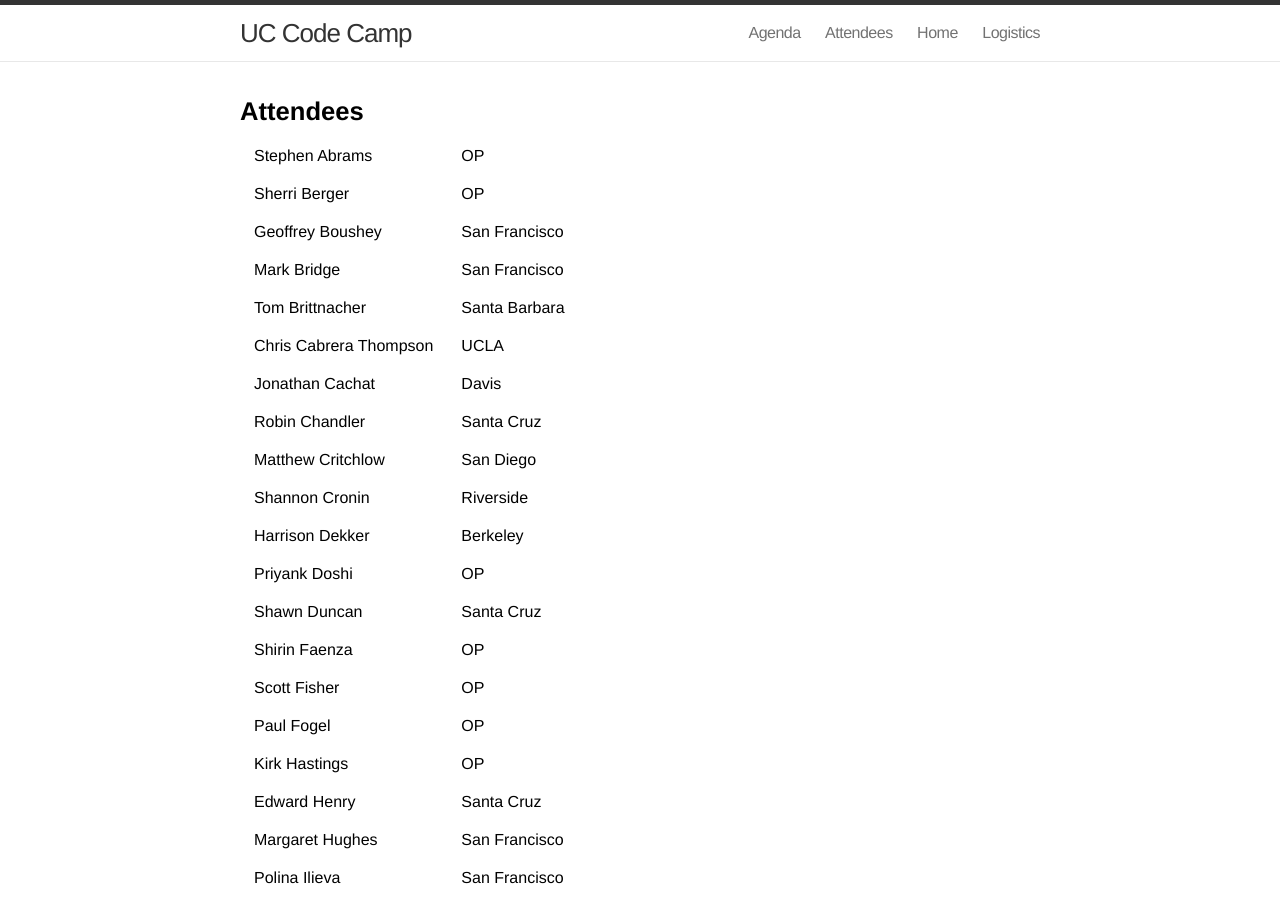
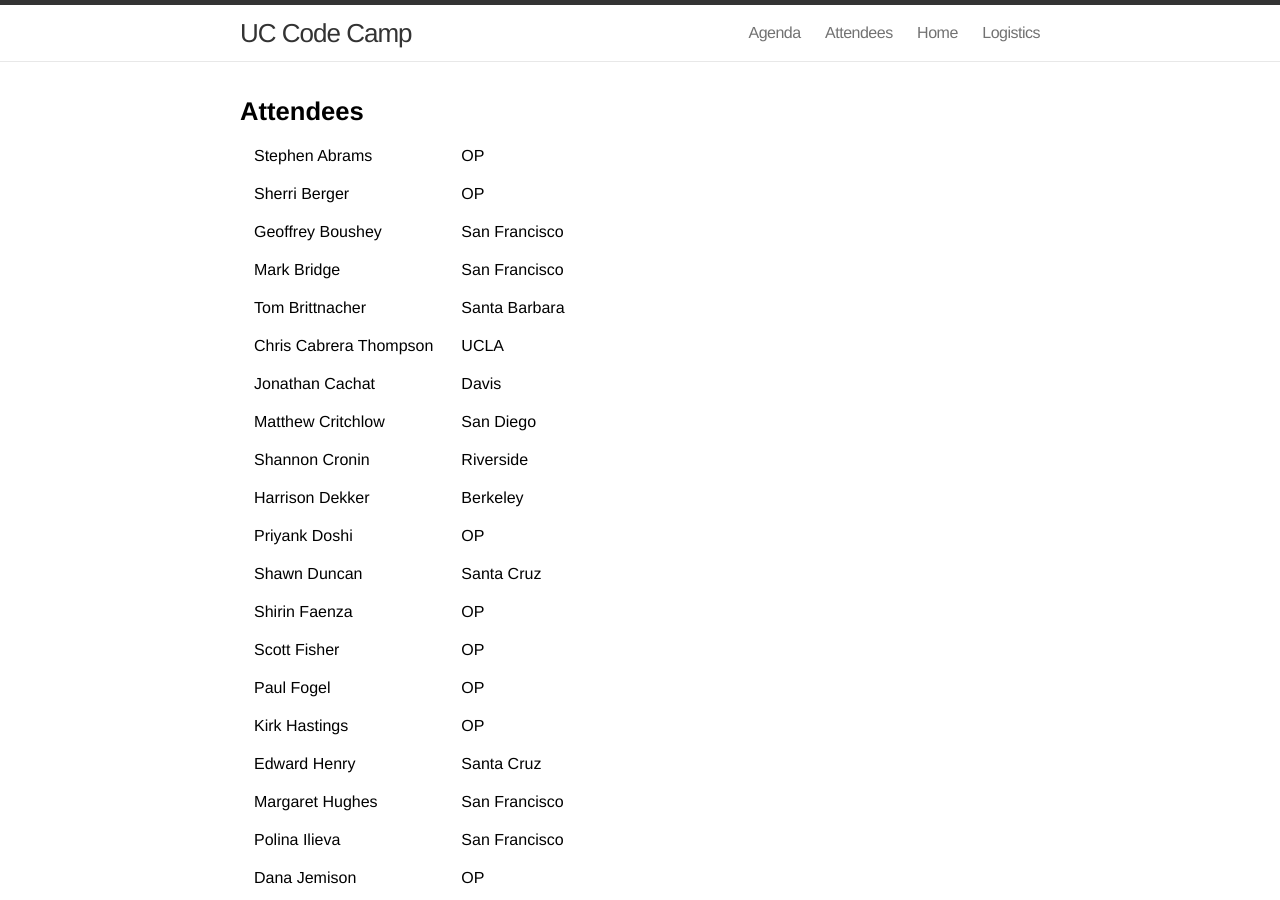
Before and after one commit to CDLUC3/UC-code-camp, a Jekyll site: the page built from attendees.md, in a window 1280 px wide and 900 px high. Built offline with Jekyll 4.4.1, drawn with Linux system fonts in a browser that asks for light colours; Markdown is read by kramdown in place of the engine named in the settings.

Commit message:
remove robin

```diff
--- a/attendees.md
+++ b/attendees.md
@@ -12,7 +12,6 @@
 <tr>	<td>	Tom Brittnacher	</td>	<td>	</td>	<td>	Santa Barbara	</td>	</tr>
 <tr>	<td>	Chris Cabrera Thompson	</td>	<td>	</td>	<td>	UCLA	</td>	</tr>
 <tr>	<td>	Jonathan Cachat	</td>	<td>	</td>	<td>	Davis	</td>	</tr>
-<tr>	<td>	Robin Chandler	</td>	<td>	</td>	<td>	Santa Cruz	</td>	</tr>
 <tr>	<td>	Matthew Critchlow	</td>	<td>	</td>	<td>	San Diego	</td>	</tr>
 <tr>	<td>	Shannon Cronin	</td>	<td>	</td>	<td>	Riverside	</td>	</tr>
 <tr>	<td>	Harrison Dekker	</td>	<td>	</td>	<td>	Berkeley	</td>	</tr>
```
